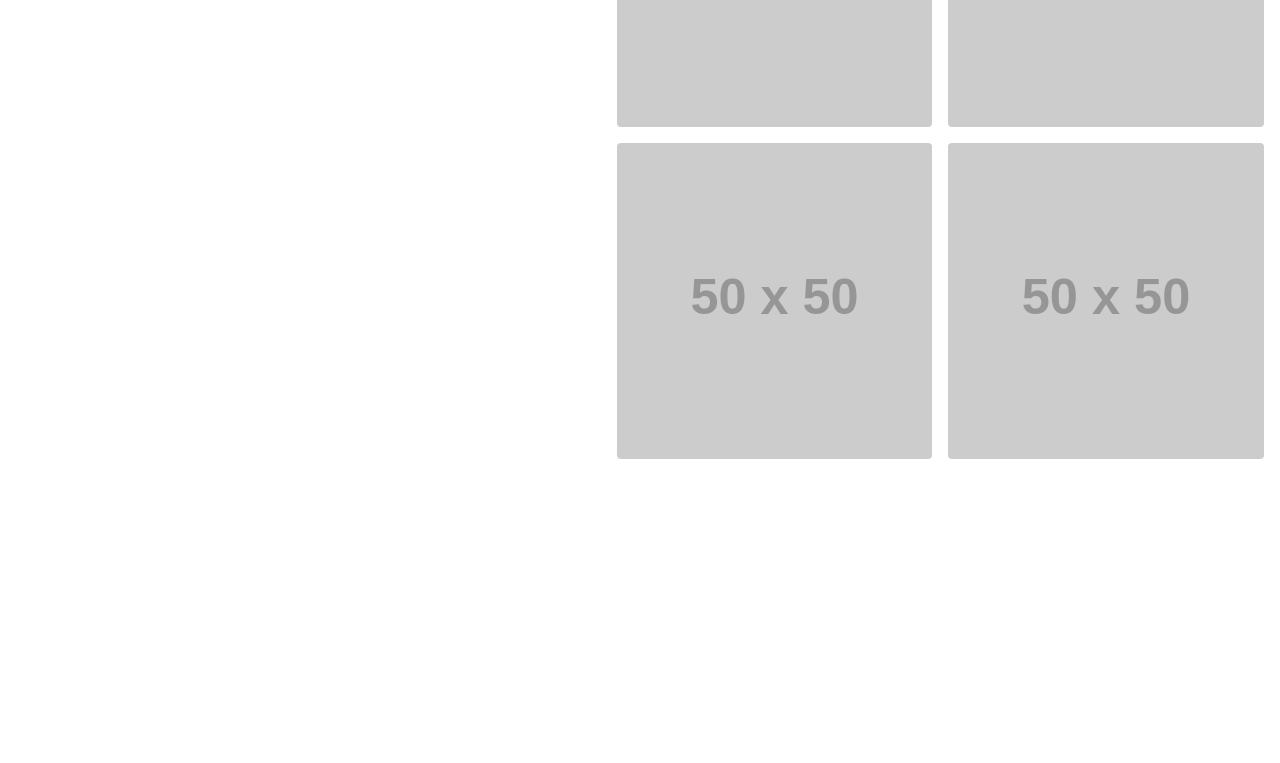
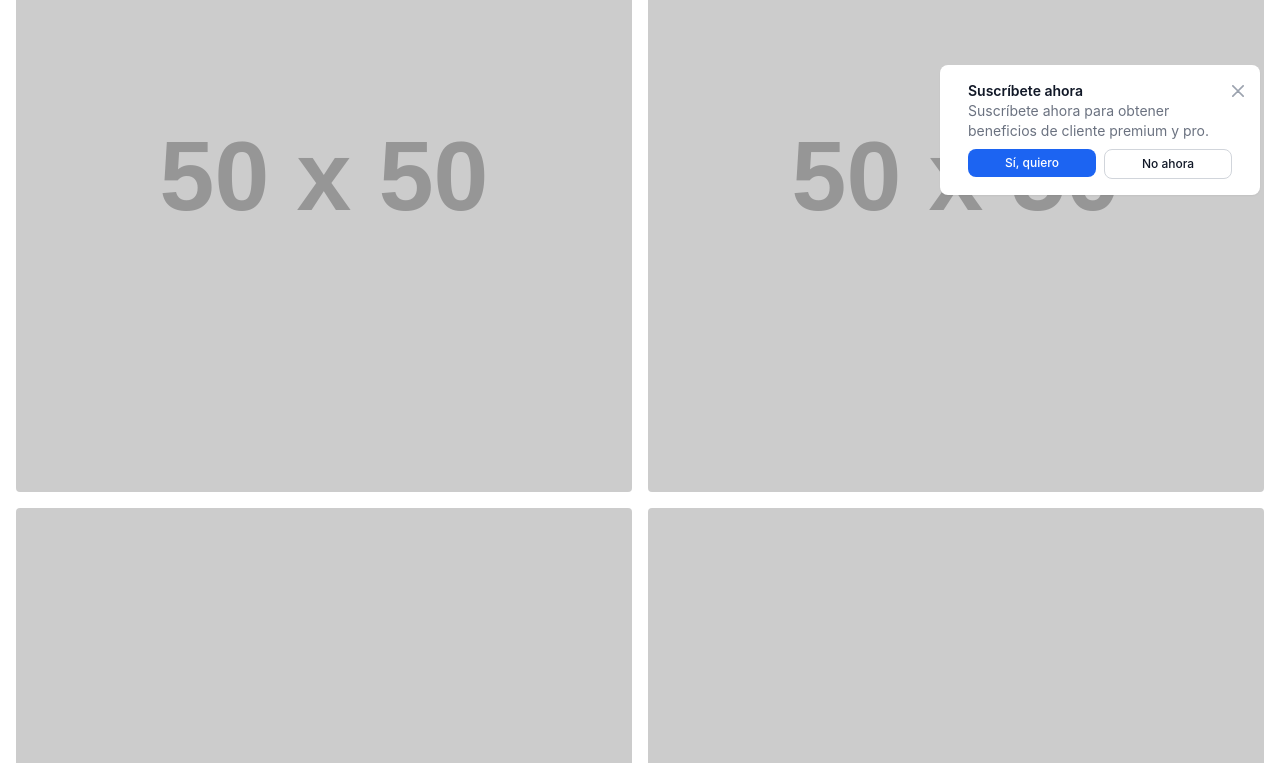
Before and after one commit to emrubio85/landing, a website built with Vite: page index.html in a window 1280 px wide. Shown: the part 585-1348 px from the top of the page. Before the commit the page ends 1076 px from the top, so only its background shows below. Built offline with nearby package versions, Linux system fonts and the light colour scheme; placeholder pictures from the web are drawn by us.

Commit message:
uso de js

```diff
--- a/index.html
+++ b/index.html
@@ -14,37 +14,83 @@
 <nav class="bg-white border-gray-200 dark:bg-gray-900">
   <div class="max-w-screen-xl flex flex-wrap items-center justify-between mx-auto p-4">
     <a href="https://flowbite.com/" class="flex items-center space-x-3 rtl:space-x-reverse">
-        <img src="https://flowbite.com/docs/images/logo.svg" class="h-8" alt="Flowbite Logo" />
-        <span class="self-center text-2xl font-semibold whitespace-nowrap dark:text-white">Flowbite</span>
+      <img src="https://flowbite.com/docs/images/logo.svg" class="h-8" alt="Flowbite Logo" />
+      <span class="self-center text-2xl font-semibold whitespace-nowrap dark:text-white">Flowbite</span>
     </a>
-    <button data-collapse-toggle="navbar-default" type="button" class="inline-flex items-center p-2 w-10 h-10 justify-center text-sm text-gray-500 rounded-lg md:hidden hover:bg-gray-100 focus:outline-none focus:ring-2 focus:ring-gray-200 dark:text-gray-400 dark:hover:bg-gray-700 dark:focus:ring-gray-600" aria-controls="navbar-default" aria-expanded="false">
-        <span class="sr-only">Open main menu</span>
-        <svg class="w-5 h-5" aria-hidden="true" xmlns="http://www.w3.org/2000/svg" fill="none" viewBox="0 0 17 14">
-            <path stroke="currentColor" stroke-linecap="round" stroke-linejoin="round" stroke-width="2" d="M1 1h15M1 7h15M1 13h15"/>
-        </svg>
+    <button data-collapse-toggle="navbar-default" type="button"
+      class="inline-flex items-center p-2 w-10 h-10 justify-center text-sm text-gray-500 rounded-lg md:hidden hover:bg-gray-100 focus:outline-none focus:ring-2 focus:ring-gray-200 dark:text-gray-400 dark:hover:bg-gray-700 dark:focus:ring-gray-600"
+      aria-controls="navbar-default" aria-expanded="false">
+      <span class="sr-only">Open main menu</span>
+      <svg class="w-5 h-5" aria-hidden="true" xmlns="http://www.w3.org/2000/svg" fill="none" viewBox="0 0 17 14">
+        <path stroke="currentColor" stroke-linecap="round" stroke-linejoin="round" stroke-width="2"
+          d="M1 1h15M1 7h15M1 13h15" />
+      </svg>
     </button>
     <div class="hidden w-full md:block md:w-auto" id="navbar-default">
-      <ul class="font-medium flex flex-col p-4 md:p-0 mt-4 border border-gray-100 rounded-lg bg-gray-50 md:flex-row md:space-x-8 rtl:space-x-reverse md:mt-0 md:border-0 md:bg-white dark:bg-gray-800 md:dark:bg-gray-900 dark:border-gray-700">
+      <ul
+        class="font-medium flex flex-col p-4 md:p-0 mt-4 border border-gray-100 rounded-lg bg-gray-50 md:flex-row md:space-x-8 rtl:space-x-reverse md:mt-0 md:border-0 md:bg-white dark:bg-gray-800 md:dark:bg-gray-900 dark:border-gray-700">
         <li>
-          <a href="#" class="block py-2 px-3 text-white bg-blue-700 rounded-sm md:bg-transparent md:text-blue-700 md:p-0 dark:text-white md:dark:text-blue-500" aria-current="page">Home</a>
+          <a href="#"
+            class="block py-2 px-3 text-white bg-blue-700 rounded-sm md:bg-transparent md:text-blue-700 md:p-0 dark:text-white md:dark:text-blue-500"
+            aria-current="page">Home</a>
         </li>
         <li>
-          <a href="#" class="block py-2 px-3 text-gray-900 rounded-sm hover:bg-gray-100 md:hover:bg-transparent md:border-0 md:hover:text-blue-700 md:p-0 dark:text-white md:dark:hover:text-blue-500 dark:hover:bg-gray-700 dark:hover:text-white md:dark:hover:bg-transparent">About</a>
+          <a href="#"
+            class="block py-2 px-3 text-gray-900 rounded-sm hover:bg-gray-100 md:hover:bg-transparent md:border-0 md:hover:text-blue-700 md:p-0 dark:text-white md:dark:hover:text-blue-500 dark:hover:bg-gray-700 dark:hover:text-white md:dark:hover:bg-transparent">About</a>
         </li>
         <li>
-          <a href="#" class="block py-2 px-3 text-gray-900 rounded-sm hover:bg-gray-100 md:hover:bg-transparent md:border-0 md:hover:text-blue-700 md:p-0 dark:text-white md:dark:hover:text-blue-500 dark:hover:bg-gray-700 dark:hover:text-white md:dark:hover:bg-transparent">Services</a>
+          <a href="#"
+            class="block py-2 px-3 text-gray-900 rounded-sm hover:bg-gray-100 md:hover:bg-transparent md:border-0 md:hover:text-blue-700 md:p-0 dark:text-white md:dark:hover:text-blue-500 dark:hover:bg-gray-700 dark:hover:text-white md:dark:hover:bg-transparent">Services</a>
         </li>
         <li>
-          <a href="#" class="block py-2 px-3 text-gray-900 rounded-sm hover:bg-gray-100 md:hover:bg-transparent md:border-0 md:hover:text-blue-700 md:p-0 dark:text-white md:dark:hover:text-blue-500 dark:hover:bg-gray-700 dark:hover:text-white md:dark:hover:bg-transparent">Pricing</a>
+          <a href="#"
+            class="block py-2 px-3 text-gray-900 rounded-sm hover:bg-gray-100 md:hover:bg-transparent md:border-0 md:hover:text-blue-700 md:p-0 dark:text-white md:dark:hover:text-blue-500 dark:hover:bg-gray-700 dark:hover:text-white md:dark:hover:bg-transparent">Pricing</a>
         </li>
         <li>
-          <a href="#" class="block py-2 px-3 text-gray-900 rounded-sm hover:bg-gray-100 md:hover:bg-transparent md:border-0 md:hover:text-blue-700 md:p-0 dark:text-white md:dark:hover:text-blue-500 dark:hover:bg-gray-700 dark:hover:text-white md:dark:hover:bg-transparent">Contact</a>
+          <a href="#"
+            class="block py-2 px-3 text-gray-900 rounded-sm hover:bg-gray-100 md:hover:bg-transparent md:border-0 md:hover:text-blue-700 md:p-0 dark:text-white md:dark:hover:text-blue-500 dark:hover:bg-gray-700 dark:hover:text-white md:dark:hover:bg-transparent">Contact</a>
         </li>
       </ul>
     </div>
   </div>
 </nav>
 
+<div id="toast-interactive"
+  class="fixed right-5 bottom-5 flex items-center w-full max-w-xs p-4 space-x-4 text-gray-500 bg-white divide-x divide-gray-200 rounded-lg shadow-sm dark:text-gray-400 dark:divide-gray-700 dark:bg-gray-800"
+  role="alert"
+  class="hidden">
+  <div class="flex">
+
+    <!-- Content -->
+    <div class="ms-3 text-sm font-normal">
+      <span class="mb-1 text-sm font-semibold text-gray-900 dark:text-white">Suscríbete ahora</span>
+      <div class="mb-2">Suscríbete ahora para obtener beneficios de cliente premium y pro.</div>
+      <div class="grid grid-cols-2 gap-2">
+        <div>
+          <a href="#"
+            class="inline-flex justify-center w-full px-2 py-1.5 text-xs font-medium text-white bg-blue-600 rounded-lg hover:bg-blue-700 focus:ring-4 focus:outline-none focus:ring-blue-300 dark:bg-blue-500 dark:hover:bg-blue-600 dark:focus:ring-blue-800">Sí,
+            quiero</a>
+        </div>
+        <div>
+          <a href="#"
+            class="inline-flex justify-center w-full px-2 py-1.5 text-xs font-medium text-gray-900 bg-white border border-gray-300 rounded-lg hover:bg-gray-100 focus:ring-4 focus:outline-none focus:ring-gray-200 dark:bg-gray-600 dark:text-white dark:border-gray-600 dark:hover:bg-gray-700 dark:hover:border-gray-700 dark:focus:ring-gray-700">No
+            ahora</a>
+        </div>
+      </div>
+    </div>
+
+    <!-- Close button -->
+    <button type="button"
+      class="ms-auto -mx-1.5 -my-1.5 p-1.5 inline-flex items-center justify-center w-8 h-8 text-gray-400 bg-white rounded-lg hover:text-gray-900 hover:bg-gray-100 focus:ring-2 focus:ring-gray-300 dark:text-gray-500 dark:hover:text-white dark:bg-gray-800 dark:hover:bg-gray-700"
+      data-dismiss-target="#toast-interactive" aria-label="Close">
+      <span class="sr-only">Close</span>
+      <svg class="w-3 h-3" xmlns="http://www.w3.org/2000/svg" fill="none" viewBox="0 0 14 14" aria-hidden="true">
+        <path stroke="currentColor" stroke-linecap="round" stroke-linejoin="round" stroke-width="2"
+          d="m1 1 6 6m0 0 6 6M7 7l6-6M7 7l-6 6" />
+      </svg>
+    </button>
+  </div>
+</div>
 
 <body>
   <main class="bg-slate-200" class="dark:bg-gray-900">
@@ -74,6 +120,7 @@
     </section>
   </main>
   <script src="https://cdn.jsdelivr.net/npm/flowbite@3.1.2/dist/flowbite.min.js"></script>
+  <script type="module" src="src/js/file01.js"></script>
 </body>
 
 </html>
--- /dev/null
+++ b/src/js/file01.js
@@ -0,0 +1,23 @@
+"use strict";
+
+
+const showToast = () => {
+    const toast = document.getElementById("toast-interactive");
+    if (toast) {
+        toast.classList.add("md:block");
+    }
+};
+
+const showVideo = () => {
+    const demo = document.getElementById("demo");
+    if (demo) {
+        demo.addEventListener("click", () => {
+            window.open("https://www.youtube.com/watch?v=dQw4w9WgXcQ", "_blank");
+        });
+    }
+};
+
+(() => {
+    showToast();
+    showVideo();
+})();
```
